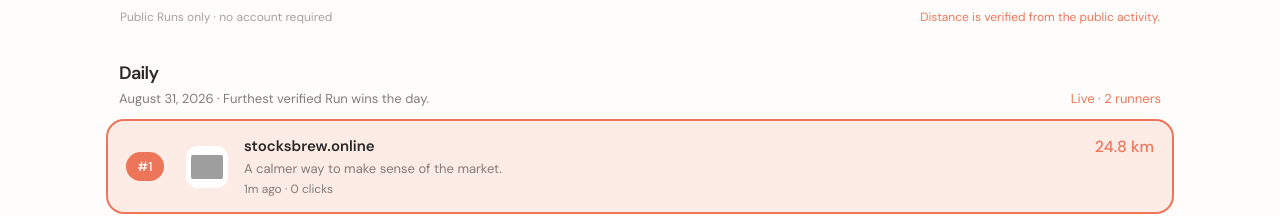
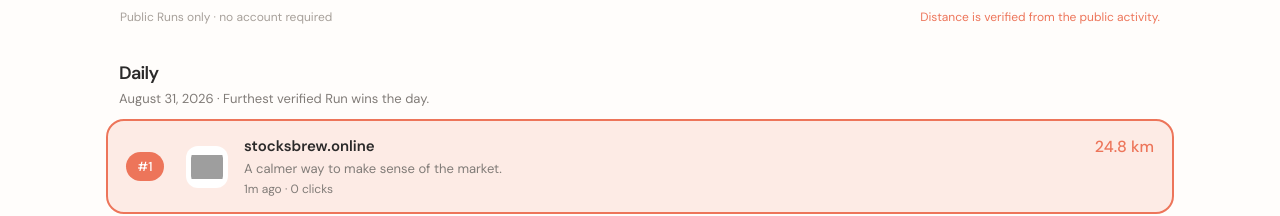
Before and after one commit to TarunTomar122/outrun.lol, a Next.js app: page / in a window 1280 px wide. Shown: the part 321-537 px from the top of the page. Built offline with nearby package versions, Linux system fonts and the light colour scheme; no server answers; grey boxes are pictures that could not be loaded.

Commit message:
chore: remove "Live · N runners" board label
Co-Authored-By: Claude Opus 4.8 (1M context) <noreply@anthropic.com>

```diff
--- a/app/globals.css
+++ b/app/globals.css
@@ -47,7 +47,6 @@ h1 .accent { color: var(--accent); }
 .board-heading { display: flex; align-items: end; justify-content: space-between; padding: 0 13px 12px; }
 .board-heading h2 { margin: 0; font-size: 18px; letter-spacing: -.04em; }
 .board-heading p { margin: 5px 0 0; color: var(--muted); font-size: 13px; }
-.board-heading > span { color: var(--accent); font-size: 13px; }
 .ranking-list { display: grid; gap: 10px; }
 .rank-card { position: relative; min-height: 84px; display: grid; grid-template-columns: 44px 42px minmax(0, 1fr) auto; gap: 16px; align-items: center; padding: 15px 18px; border: 1px solid var(--line); border-radius: 18px; background: #fff; transition: transform .18s ease, border-color .18s ease; }
 .rank-card:hover { transform: translateY(-2px); border-color: var(--accent); }
--- a/app/page.tsx
+++ b/app/page.tsx
@@ -140,7 +140,7 @@ export default function Home() {
     </section>
 
     <section id="board" className="board" aria-label="Daily running leaderboard">
-      <div className="board-heading"><div><h2>Daily</h2><p>{boardDate ? dateLabel(boardDate) : "Today"} · Furthest verified Run wins the day.</p></div><span>Live · {entries.length} runners</span></div>
+      <div className="board-heading"><div><h2>Daily</h2><p>{boardDate ? dateLabel(boardDate) : "Today"} · Furthest verified Run wins the day.</p></div></div>
       <div className="ranking-list">
         {loading ? Array.from({ length: 3 }, (_, index) => <div className="rank-card skeleton" key={index} aria-hidden="true"><span className="sk sk-badge" /><span className="sk sk-logo" /><div className="sk-copy"><span className="sk sk-line" /><span className="sk sk-line short" /><span className="sk sk-line tiny" /></div><span className="sk sk-distance" /></div>) : loadError ? <div className="empty-state empty-error"><p>The board didn’t load.</p><button type="button" className="retry-button" onClick={() => { setLoading(true); void load(); }}>Try again</button></div> : entries.length === 0 ? <div className="empty-state">No runs yet. Be the first on the board.</div> : entries.map((entry, index) => <div className={`rank-card card-${Math.min(index + 1, 3)}`} style={{ "--i": index } as CSSProperties} key={entry.id}>
           <span className="rank-badge">#{index + 1}</span>
```
